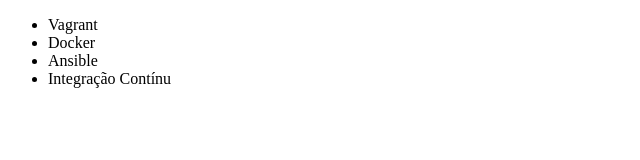
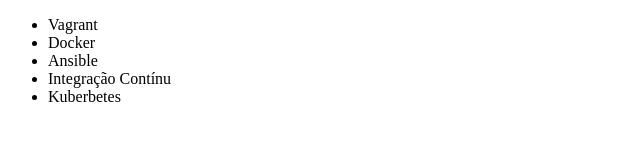
Before and after one commit to zanatto/alura-git, a plain HTML site: page index.html in a window 1280 px wide. Shown: the full height of the page, 0-640 px from the left. Drawn offline with Linux system fonts and the light colour scheme.

Commit message:
Coloquei o curso Kubernets

```diff
--- a/index.html
+++ b/index.html
@@ -10,6 +10,7 @@
         <li>Docker</li>
         <li>Ansible</li>
         <li>Integração Contínu</li>
+	<li>Kuberbetes</li>
     </ul>
 </body>
 </html>
```
